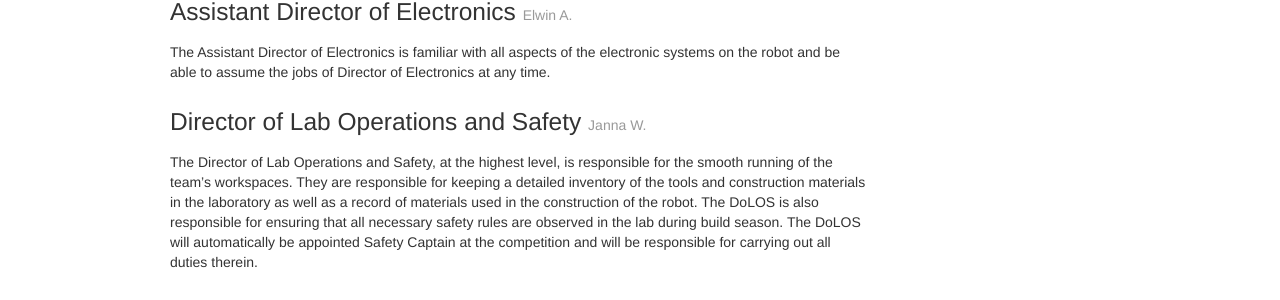
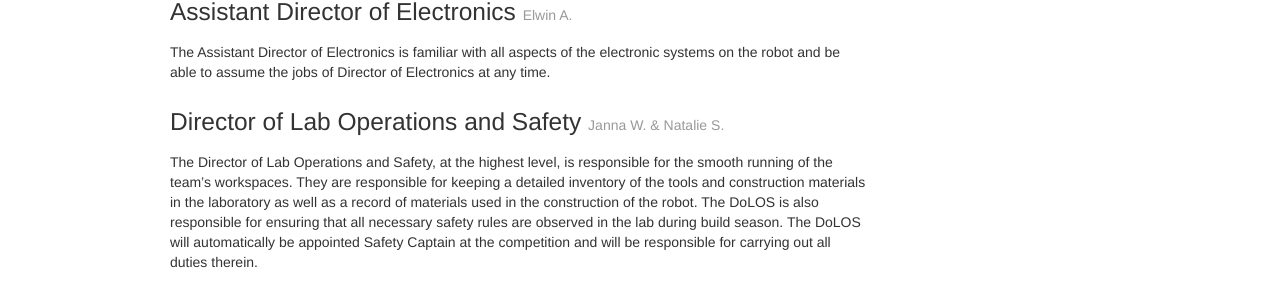
Before and after one commit to StuyPulse/team694.github.io, a Jekyll site: the page built from about/ec/index.md, in a window 1280 px wide and 900 px high, scrolled down 1095 px. Shown: the part 143-443 px from the top of the window. Built offline with Jekyll 4.4.1, drawn with Linux system fonts in a browser that asks for light colours; nearby versions of some CDN libraries.

Commit message:
Add Natalie to AC/EC page (#380)

```diff
--- a/_data/ec.yml
+++ b/_data/ec.yml
@@ -14,7 +14,7 @@ vpob:
 vpse:
     name: Ivan C.
 lab-ops:
-    name: Janna W.
+    name: Janna W. &amp; Natalie S.
 ops:
     name: Allison Z.
 finance:
```
